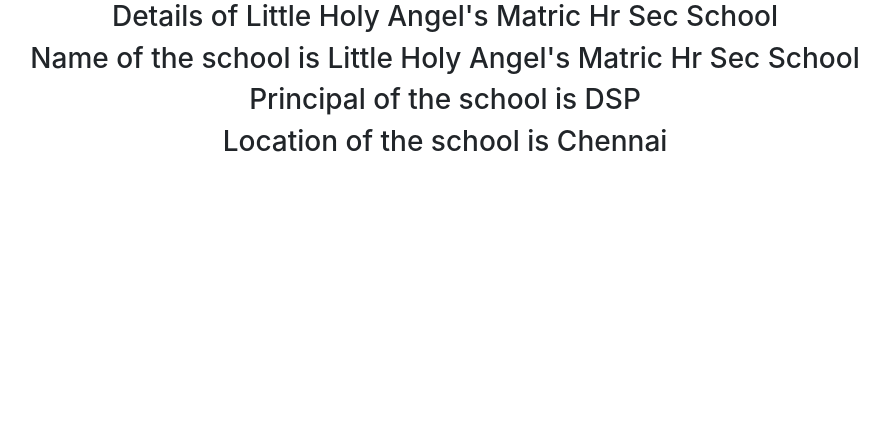
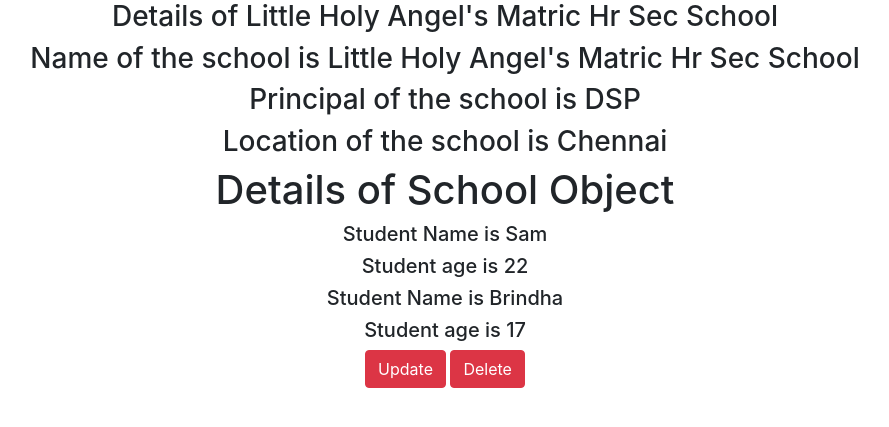
Before and after one commit to Munishr143/CBV_using_ListView_Class, a Django app: page /1/ in a window 1280 px wide. Shown: the part 40-467 px from the top of the page, without its empty margins (195-1084 px from the left). Run offline with Django 4.2, Linux system fonts and the light colour scheme; data comes from the database, SQL or seed files in the repository; both versions use the stored data as it was after the commit.

Commit message:
first commit

```diff
--- a/Project_40/urls.py
+++ b/Project_40/urls.py
@@ -24,5 +24,8 @@
     path('School_List/', School_List.as_view(), name='School_List'),
     path('Create_School/', Create_School.as_view(), name='Create_School'),
 
+
+    re_path('^update/(?P<pk>\d+)/', SchoolUpdate.as_view(), name='SchoolUpdate'),
+    re_path('^delete/(?P<pk>\d+)/', SchoolDelete.as_view(), name='SchoolDelete'),
     re_path('(?P<pk>\d+)/', SchoolDetail.as_view(), name='detail'),
 ]
--- a/app/views.py
+++ b/app/views.py
@@ -1,8 +1,9 @@
 from django.shortcuts import render
 
 # Create your views here.
-from django.views.generic import TemplateView, ListView, DetailView, CreateView
+from django.views.generic import TemplateView, ListView, DetailView, CreateView, UpdateView, DeleteView
 from app.models import *
+from django.urls import reverse_lazy
 
 class Home(TemplateView):
     template_name='app/home.html'
@@ -18,3 +19,12 @@
 class Create_School(CreateView):
     model=School
     fields='__all__'
+
+class SchoolUpdate(UpdateView):
+    model=School
+    fields='__all__'
+
+class SchoolDelete(DeleteView):
+    model=School
+    context_object_name='sclobject'
+    success_url=reverse_lazy('School_List')
--- a/templates/app/School_detail.html
+++ b/templates/app/School_detail.html
@@ -13,6 +13,18 @@
 
 <h3>Location of the school is {{sclobject.location}}</h3>
 
+<h1>Details of School Object</h1>
+
+{% for student in sclobject.students.all %}
+<h5>Student Name is {{student.sname}}</h5>
+<h5>Student age is {{student.sage}}</h5>
+
+{% endfor %}
+
+<a href="{% url 'SchoolUpdate' pk=sclobject.pk %}" class="btn btn-danger">Update</a>
+
+<a href="{% url 'SchoolDelete' pk=sclobject.pk %}" class="btn btn-danger">Delete</a>
+
 
 
 {% endblock %}
--- a/templates/app/home.html
+++ b/templates/app/home.html
@@ -1,4 +1,6 @@
 {% extends 'app/dummy.html' %}
+
+{% block head %}
 
 {% block title %}
     <title>Home Page</title>
```
Also changed, not shown: templates/app/School_confirm_delete.html (added, +18 -0 lines), templates/app/School_form.html (+16 -3 lines), db.sqlite3.
